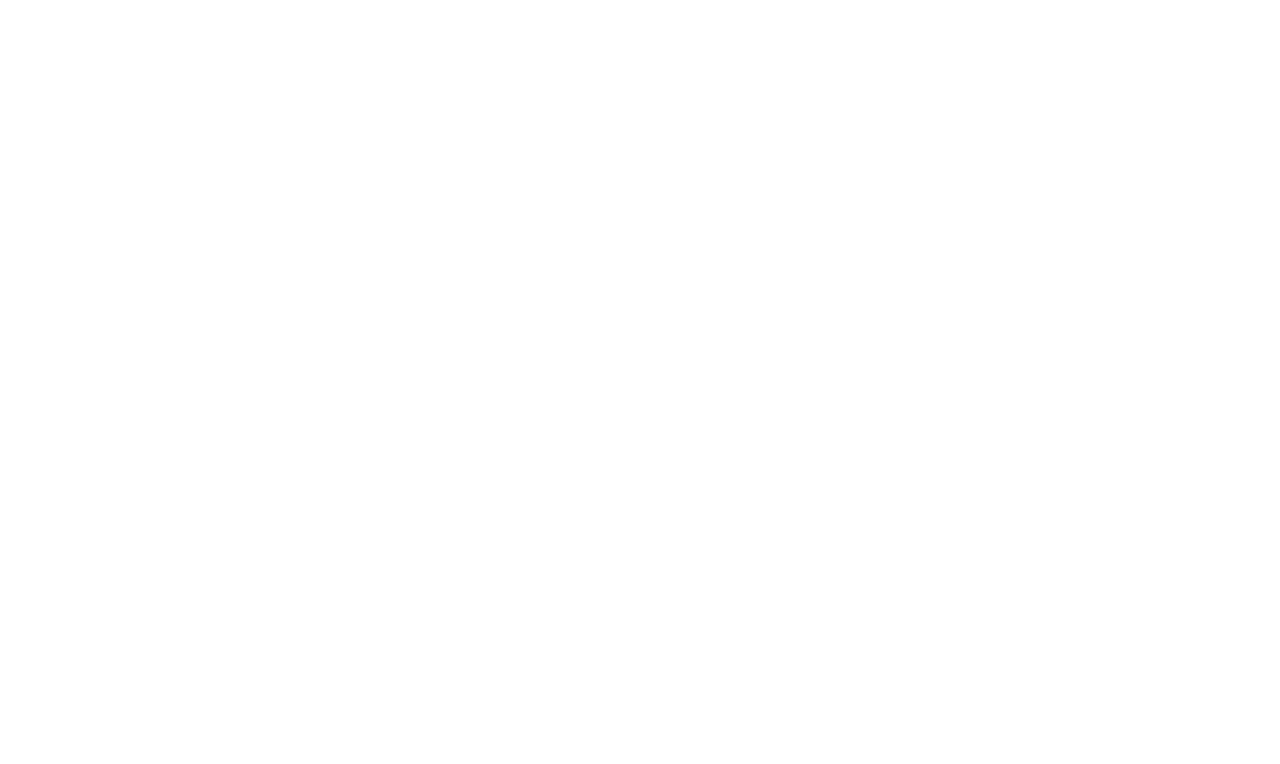
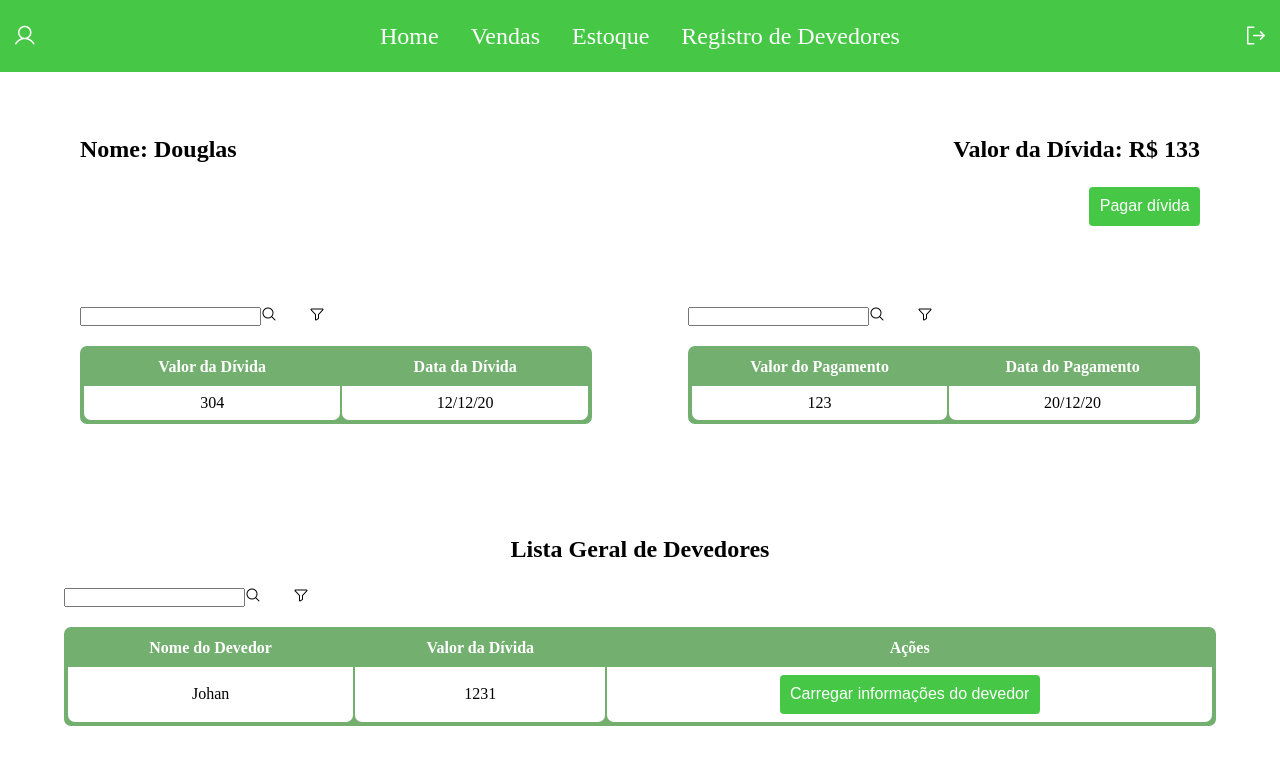
Before and after one commit to AlanzitoCoding/Projeto-JPS, an Angular app: page /registroDevedores in a window 1280 px wide. Before the commit this address led to /. Shown: the top 764 px of the page. Built offline with nearby package versions, Linux system fonts and the light colour scheme.

Commit message:
feat: criação da página de registro de devedores para exibir os pagamentos e dívidas

```diff
--- a/src/app/app.routes.ts
+++ b/src/app/app.routes.ts
@@ -5,11 +5,13 @@
 import { HomeComponent } from './pages/home/home.component';
 import { EstoqueComponent } from './pages/estoque/estoque.component';
 import { VendasComponent } from './pages/vendas/vendas.component';
+import { RegistroDevedoresComponent } from './pages/registro-devedores/registro-devedores.component';
 
 export const routes: Routes = [
     { path: "login", component: LoginComponent },
     { path: "home", component: HomeComponent },
     { path: "estoque", component: EstoqueComponent },
     { path: "vendas", component: VendasComponent },
+    { path: "registroDevedores", component: RegistroDevedoresComponent },
     { path: "", redirectTo: "home", pathMatch: "full" }
 ];
--- /dev/null
+++ b/src/app/pages/registro-devedores/modal-pagamento/modal-pagamento.component.css
@@ -0,0 +1,13 @@
+/* Louvado seja o Senhor */
+
+form{
+    display: flex;
+    flex-direction: column;
+    align-items: center;
+    gap: 2rem;
+    justify-content: center;
+    position: absolute;
+    top: 60%;
+    left: 50%;
+    transform: translate(-50%, -60%);
+}
--- /dev/null
+++ b/src/app/pages/registro-devedores/modal-pagamento/modal-pagamento.component.html
@@ -0,0 +1,25 @@
+<!-- Louvado seja o Senhor -->
+
+<app-modal [(isOpen)]="isPagamentoOpen" width="40vw" height="40vh">
+    <h1 modal-title>Pagar Dívida</h1>
+    <i class="ph ph-hand-coins icon" modal-icon></i>
+
+    <form #form="ngForm" (ngSubmit)="form.valid && realizarPagamento(form)" modal-content>
+        <app-input
+        inputType="number"
+        inputID="valorPagamento"
+        name="valorPagamento"
+        inputName="valorPagamento"
+        inputPlaceholder="Valor a ser pago"
+        [required]="true"
+        ngModel>
+            <i class="ph ph-money" label-icon></i>
+        </app-input>
+
+        <div class="button-div">
+            <app-button type="submit">
+                Confirmar Registro
+            </app-button>
+        </div>
+    </form>
+</app-modal>
--- /dev/null
+++ b/src/app/pages/registro-devedores/modal-pagamento/modal-pagamento.component.ts
@@ -0,0 +1,21 @@
+// Louvado seja o Senhor
+
+import { Component, model } from '@angular/core';
+import { ModalComponent } from "../../../shared/modal/modal.component";
+import { FormsModule, NgForm } from '@angular/forms';
+import { InputComponent } from "../../../shared/input/input.component";
+import { ButtonComponent } from "../../../shared/button/button.component";
+
+@Component({
+  selector: 'app-modal-pagamento',
+  imports: [ModalComponent, FormsModule, InputComponent, ButtonComponent],
+  templateUrl: './modal-pagamento.component.html',
+  styleUrl: './modal-pagamento.component.css'
+})
+export class ModalPagamentoComponent {
+  isPagamentoOpen = model(false);
+
+  realizarPagamento(form : NgForm){
+
+  }
+}
--- /dev/null
+++ b/src/app/pages/registro-devedores/registro-devedores.component.css
@@ -0,0 +1,40 @@
+/* Louvado seja o Senhor */
+
+body{
+    display: flex;
+    flex-direction: column;
+    gap: 4rem;
+}
+
+.info-section{
+    display: flex;
+    flex-direction: column;
+    padding: 0 5rem;
+}
+
+.info-data-div{
+    display: flex;
+    justify-content: space-between;
+}
+
+.valor-div{
+    display: flex;
+    flex-direction: column;
+    align-items: end;
+    gap: 1.5rem;
+}
+
+.info-tables-div{
+    display: flex;
+    justify-content: space-between;
+    padding: 5rem 0;
+}
+
+.devedores-table-section{
+    display: flex;
+    flex-direction: column;
+    justify-content: center;
+    align-items: center;
+    padding: 2rem 0;
+    gap: 1.5rem;
+}
--- /dev/null
+++ b/src/app/pages/registro-devedores/registro-devedores.component.html
@@ -0,0 +1,78 @@
+<!-- Louvado seja o Senhor -->
+
+<!DOCTYPE html>
+<html lang="pt-br">
+<head>
+    <meta charset="UTF-8">
+    <meta name="viewport" content="width=device-width, initial-scale=1.0">
+    <title>Document</title>
+</head>
+<body>
+    <app-header/>
+
+    <main>
+        <section class="info-section">
+            <div class="info-data-div">
+                <h1>Nome: {{ nomeDevedor }}</h1>
+
+                <div class="valor-div">
+                    <h2>Valor da Dívida: R$ {{ divida }}</h2>
+                    <app-button [action]="openModal">
+                        <p>Pagar dívida</p>
+                    </app-button>
+                </div>
+            </div>
+
+            <div class="info-tables-div">
+                <app-table width="40vw" btnDisplay="none">
+                    <tr table-header>
+                        <th>Valor da Dívida</th>
+                        <th>Data da Dívida</th>
+                    </tr>
+
+                    <tr table-data>
+                        <td>304</td>
+                        <td>12/12/20</td>
+                    </tr>
+                </app-table>
+
+                <app-table width="40vw" btnDisplay="none">
+                     <tr table-header>
+                        <th>Valor do Pagamento</th>
+                        <th>Data do Pagamento</th>
+                    </tr>
+
+                    <tr table-data>
+                        <td>123</td>
+                        <td>20/12/20</td>
+                    </tr>
+                </app-table>
+            </div>
+        </section>
+
+        <section class="devedores-table-section">
+            <h2>Lista Geral de Devedores</h2>
+
+            <app-table width="90vw" btnDisplay="none">
+                <tr table-header>
+                    <th>Nome do Devedor</th>
+                    <th>Valor da Dívida</th>
+                    <th>Ações</th>
+                </tr>
+
+                <tr table-data>
+                    <td>Johan</td>
+                    <td>1231</td>
+                    <td>
+                        <app-button>
+                            Carregar informações do devedor
+                        </app-button>
+                    </td>
+                </tr>
+            </app-table>
+        </section>
+    </main>
+
+    <app-modal-pagamento [(isPagamentoOpen)]="isPagamentoModalOpen" />
+</body>
+</html>
--- /dev/null
+++ b/src/app/pages/registro-devedores/registro-devedores.component.ts
@@ -0,0 +1,24 @@
+// Louvado seja o Senhor
+
+import { Component, signal } from '@angular/core';
+import { HeaderComponent } from "../../shared/header/header.component";
+import { ButtonComponent } from "../../shared/button/button.component";
+import { TableComponent } from "../../shared/table/table.component";
+import { ModalPagamentoComponent } from "./modal-pagamento/modal-pagamento.component";
+
+@Component({
+  selector: 'app-registro-devedores',
+  imports: [HeaderComponent, ButtonComponent, TableComponent, ModalPagamentoComponent],
+  templateUrl: './registro-devedores.component.html',
+  styleUrl: './registro-devedores.component.css'
+})
+export class RegistroDevedoresComponent {
+  nomeDevedor : string = 'Douglas';
+  divida : number = 133;
+
+  isPagamentoModalOpen = signal(false);
+
+  openModal = () => {
+    this.isPagamentoModalOpen.set(true);
+  }
+}
--- a/src/app/pages/vendas/modal-registro-devedores/modal-registro-devedores.component.css
+++ b/src/app/pages/vendas/modal-registro-devedores/modal-registro-devedores.component.css
@@ -1 +1,7 @@
 /* Louvado seja o Senhor */
+
+.table-section{
+    display: flex;
+    justify-content: center;
+    padding: 3rem;
+}
--- a/src/app/pages/vendas/modal-registro-devedores/modal-registro-devedores.component.html
+++ b/src/app/pages/vendas/modal-registro-devedores/modal-registro-devedores.component.html
@@ -1,5 +1,26 @@
 <!-- Louvado seja o Senhor -->
 
-<app-modal [(isOpen)]="isRegistroDevedoresOpen">
+<app-modal [(isOpen)]="isRegistroDevedoresOpen" width="55vw">
+    <h1 modal-title>Registro dos Devedores</h1>
+    <i class="ph ph-money-wavy icon" modal-icon></i>
 
+    <section class="table-section" modal-content>
+        <app-table width="40vw" btnDisplay="none">
+            <tr table-header>
+                <th>Nome do Devedor</th>
+                <th>Valor da Dívida</th>
+                <th>Ações</th>
+            </tr>
+
+            <tr table-data>
+                <td>asd</td>
+                <td>132</td>
+                <td>
+                    <app-button>
+                        Acessar registro do devedor
+                    </app-button>
+                </td>
+            </tr>
+        </app-table>
+    </section>
 </app-modal>
--- a/src/app/pages/vendas/modal-registro-devedores/modal-registro-devedores.component.ts
+++ b/src/app/pages/vendas/modal-registro-devedores/modal-registro-devedores.component.ts
@@ -2,10 +2,12 @@
 
 import { Component, model } from '@angular/core';
 import { ModalComponent } from "../../../shared/modal/modal.component";
+import { TableComponent } from "../../../shared/table/table.component";
+import { ButtonComponent } from "../../../shared/button/button.component";
 
 @Component({
   selector: 'app-modal-registro-devedores',
-  imports: [ModalComponent],
+  imports: [ModalComponent, TableComponent, ButtonComponent],
   templateUrl: './modal-registro-devedores.component.html',
   styleUrl: './modal-registro-devedores.component.css'
 })
--- a/src/app/shared/header/header.component.html
+++ b/src/app/shared/header/header.component.html
@@ -7,6 +7,7 @@
             <a href="/home">Home</a>
             <a href="/vendas">Vendas</a>
             <a href="/estoque">Estoque</a>
+            <a href="/registroDevedores">Registro de Devedores</a>
         </ul>
     </div>
     <i class="ph ph-sign-out"></i>
```
Also changed, not shown: 2 other files (tests, documents, lock files or other folders).
